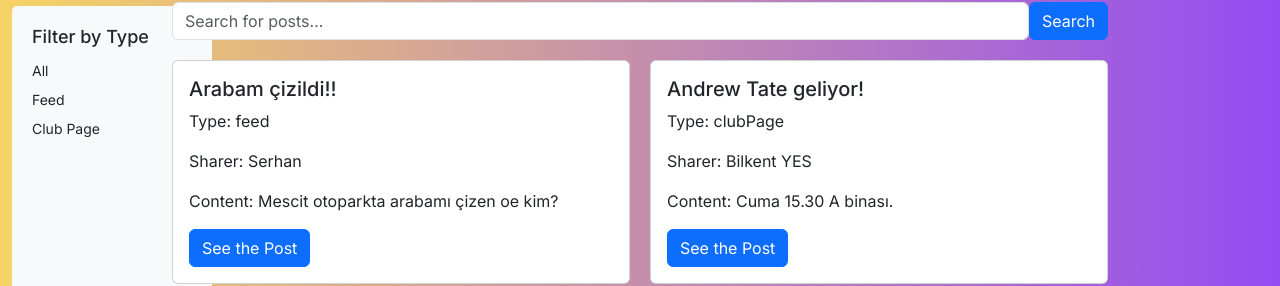
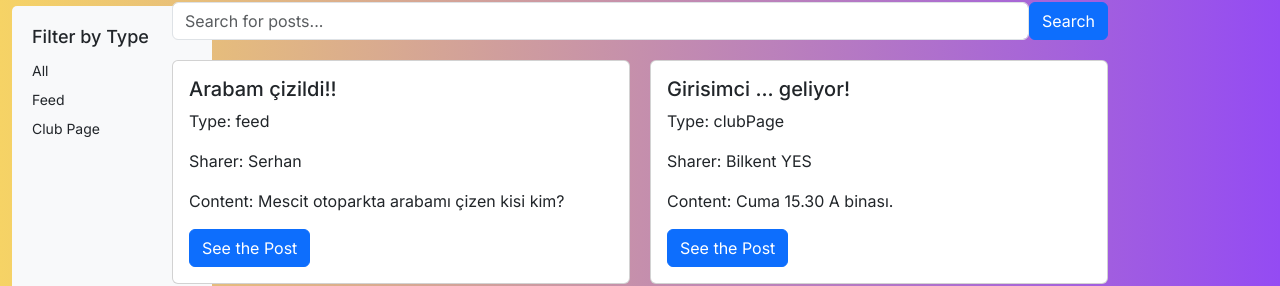
Before and after one commit to UmutCan00/bilkonnekt-public-fe, a Next.js app: page /social in a window 1280 px wide. Shown: the part 240-526 px from the top of the page. Built offline with nearby package versions, Linux system fonts and the light colour scheme; no server answers.

Commit message:
Content Adjust

```diff
--- a/src/app/mockdata/postdata.js
+++ b/src/app/mockdata/postdata.js
@@ -2,14 +2,14 @@
 const	postData = [
     {
       sharer: 'Serhan',
-      content: 'Mescit otoparkta arabamı çizen oe kim?',
+      content: 'Mescit otoparkta arabamı çizen kisi kim?',
       title: 'Arabam çizildi!!',
       type: 'feed',
     },
     {
         sharer: 'Bilkent YES',
         content: 'Cuma 15.30 A binası.',
-        title: 'Andrew Tate geliyor!',
+        title: 'Girisimci ... geliyor!',
         type: 'clubPage',
     },
     {
```
